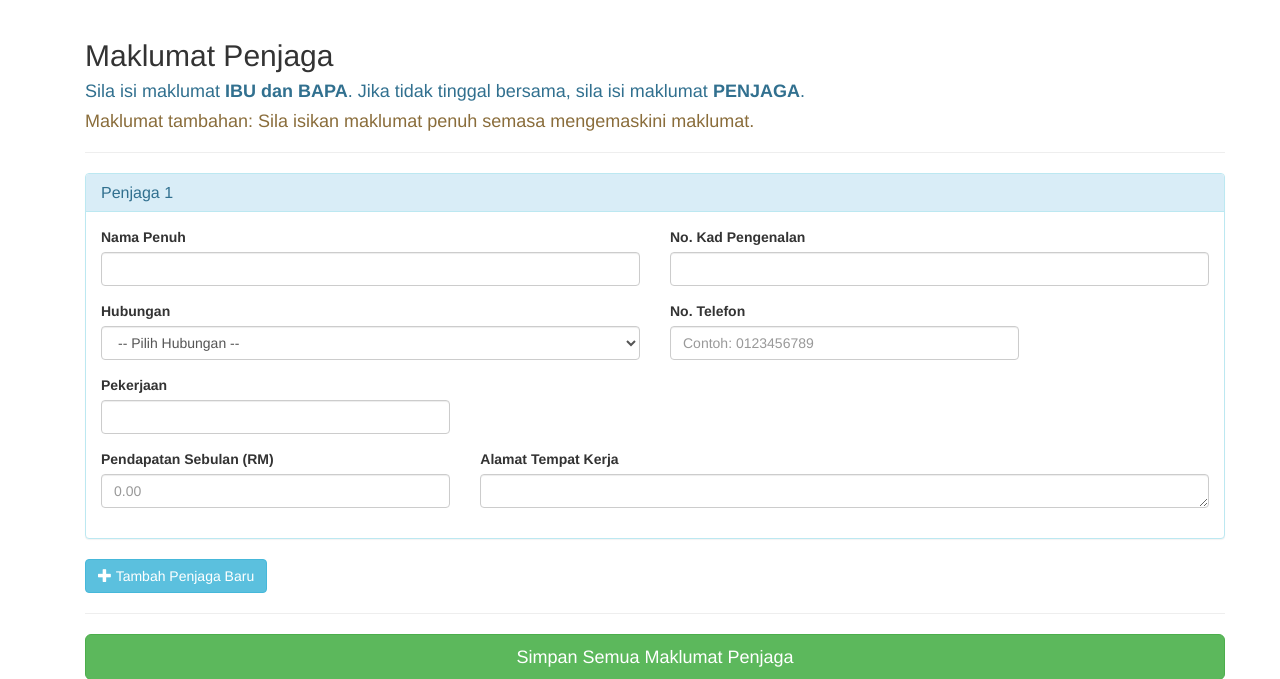
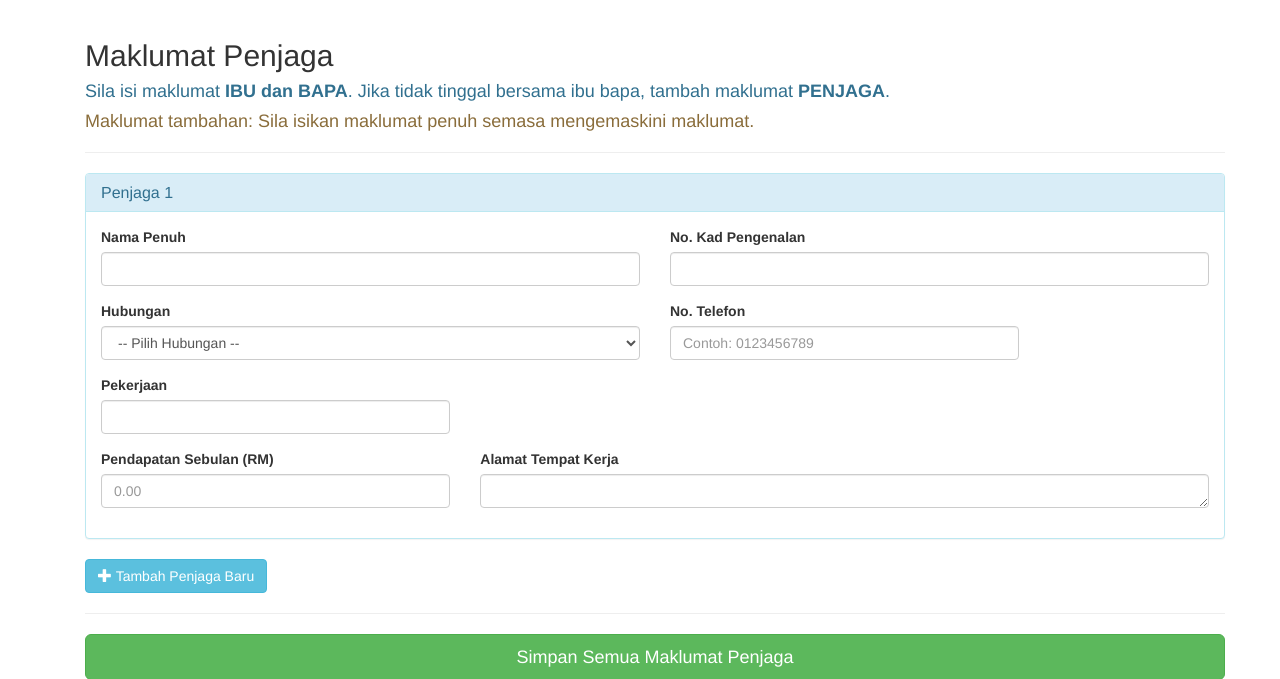
Before and after one commit to nicholastan-bit/SMIS, a Flask app: template templates/guardian.html in a window 1280 px wide. Shown: the part 51-730 px from the top of the page. Run offline with Flask 3, Linux system fonts and the light colour scheme; the template is opened without the code that fills it, so the values that code supplies are empty; some libraries are stand-ins or nearby versions.

Commit message:
Update guardian.html
Instruction wording changed

```diff
--- a/templates/guardian.html
+++ b/templates/guardian.html
@@ -3,7 +3,7 @@
 {% block content %}
 <div class="container">
     <h2>Maklumat Penjaga</h2>
-    <p class="text-info fw-semibold h4">Sila isi maklumat <strong>IBU dan BAPA</strong>. Jika tidak tinggal bersama, sila isi maklumat <strong>PENJAGA</strong>.</p>
+    <p class="text-info fw-semibold h4">Sila isi maklumat <strong>IBU dan BAPA</strong>. Jika tidak tinggal bersama ibu bapa, tambah maklumat <strong>PENJAGA</strong>.</p>
     <p class="text-warning fw-semibold h4">Maklumat tambahan: Sila isikan maklumat penuh semasa mengemaskini maklumat.</p>
     <hr>
 
```
